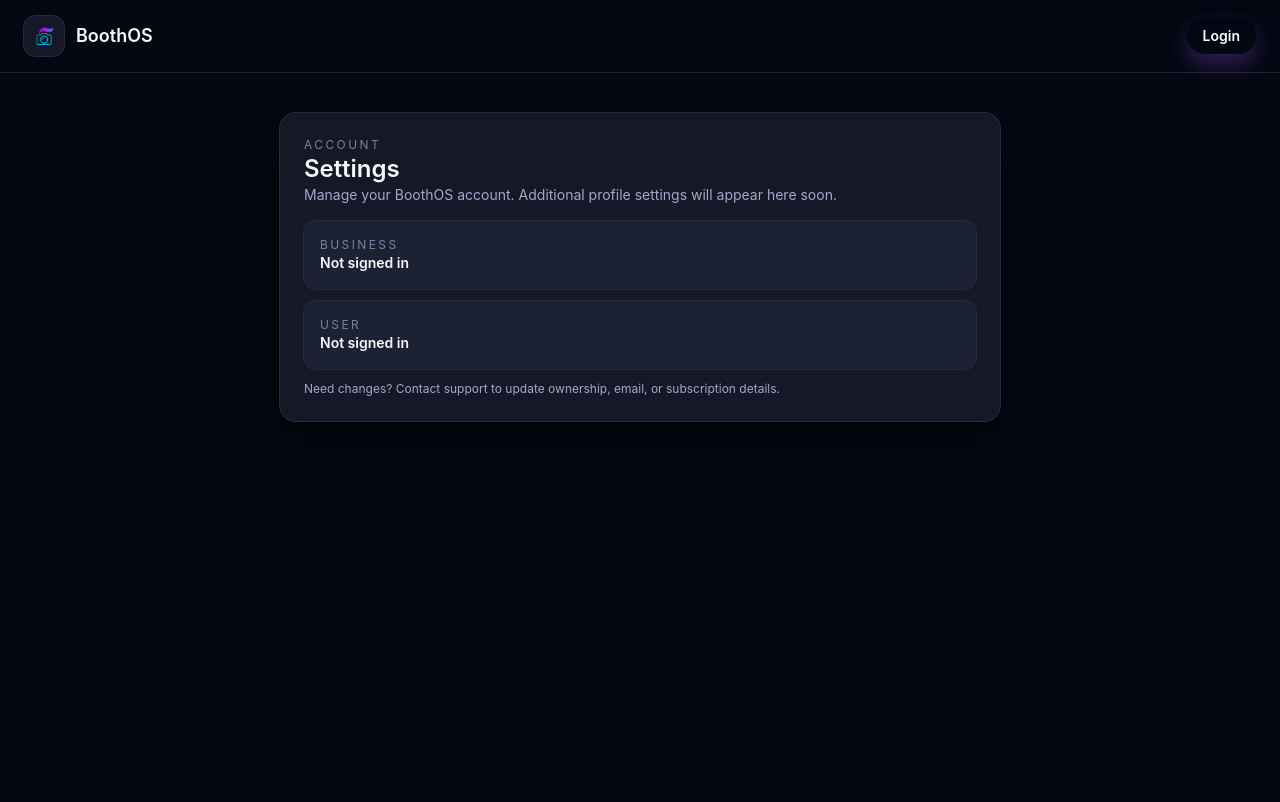
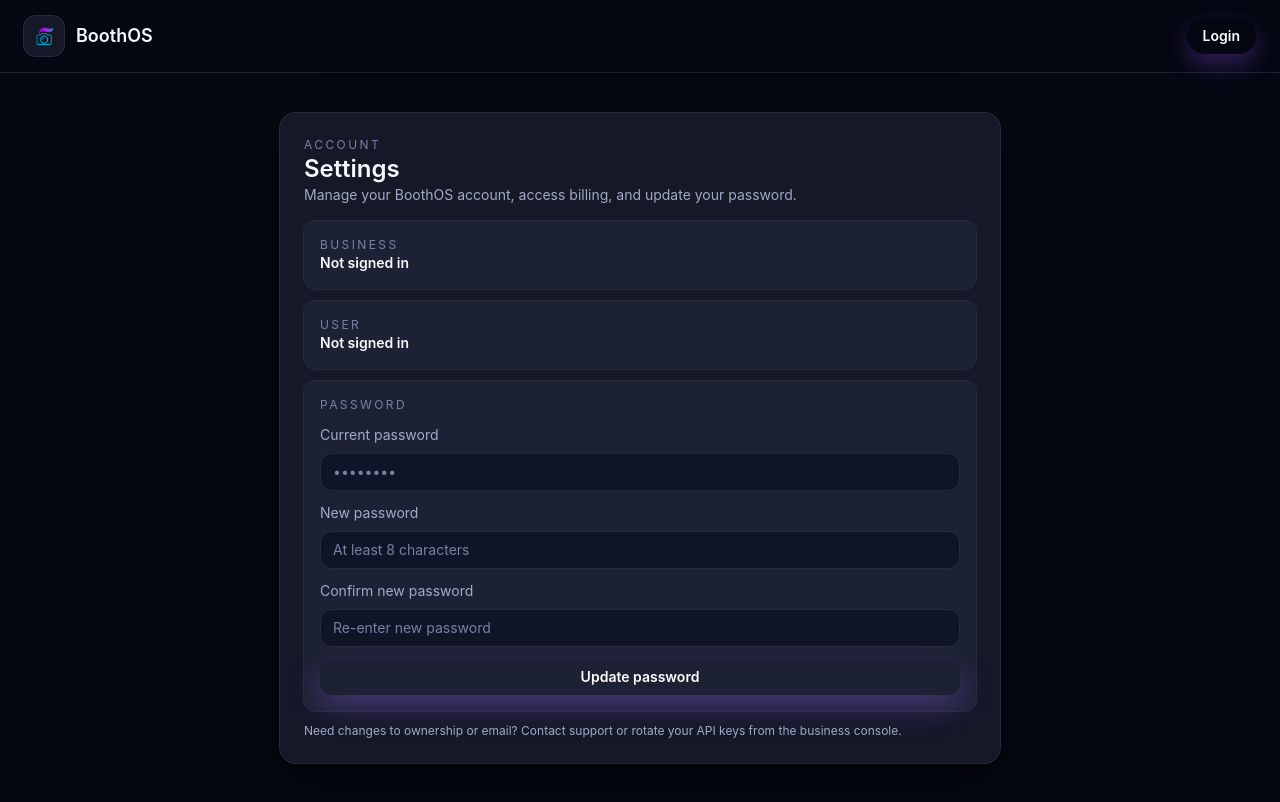
Before and after one commit to PvP2Max/pvp2max-photobooth, a Next.js app: page /settings in a window 1280 px wide. Built offline with nearby package versions, Linux system fonts and the light colour scheme; no server answers.

Commit message:
Improve account UI and add password update endpoint

```diff
--- /dev/null
+++ b/src/app/api/auth/user/password/route.ts
@@ -0,0 +1,31 @@
+import { NextRequest, NextResponse } from "next/server";
+import { getBusinessContext, updateUserPasswordById } from "@/lib/tenants";
+
+export const runtime = "nodejs";
+export const dynamic = "force-dynamic";
+
+export async function POST(request: NextRequest) {
+  const context = await getBusinessContext(request);
+  if (!context?.user) {
+    return NextResponse.json({ error: "Not signed in." }, { status: 401 });
+  }
+  const body = (await request.json().catch(() => ({}))) as {
+    currentPassword?: string;
+    newPassword?: string;
+  };
+  const currentPassword = body.currentPassword?.toString() ?? "";
+  const newPassword = body.newPassword?.toString() ?? "";
+  if (!currentPassword || !newPassword) {
+    return NextResponse.json({ error: "Current and new passwords are required." }, { status: 400 });
+  }
+  if (newPassword.length < 8) {
+    return NextResponse.json({ error: "New password must be at least 8 characters." }, { status: 400 });
+  }
+  try {
+    const user = await updateUserPasswordById(context.user.id, currentPassword, newPassword);
+    return NextResponse.json({ user: { id: user.id, email: user.email }, status: "ok" });
+  } catch (err) {
+    const message = err instanceof Error ? err.message : "Failed to update password.";
+    return NextResponse.json({ error: message }, { status: 400 });
+  }
+}
--- a/src/app/business/page.tsx
+++ b/src/app/business/page.tsx
@@ -961,13 +961,13 @@ export default function BusinessPage() {
                         href="/settings/billing"
                         className="rounded-lg bg-[var(--color-surface)] px-3 py-2 font-semibold text-[var(--color-text)] ring-1 ring-[var(--color-border-subtle)] hover:ring-[var(--color-accent)]"
                       >
-                        Billing (manage subscription)
+                        Billing
                       </a>
                       <a
                         href="/settings"
                         className="rounded-lg bg-[var(--color-surface)] px-3 py-2 font-semibold text-[var(--color-text)] ring-1 ring-[var(--color-border-subtle)] hover:ring-[var(--color-accent)]"
                       >
-                        Settings (profile & password)
+                        Settings
                       </a>
                       <button
                         onClick={signOut}
--- a/src/app/settings/page.tsx
+++ b/src/app/settings/page.tsx
@@ -9,6 +9,12 @@ type Session = {
 
 export default function SettingsPage() {
   const [session, setSession] = useState<Session | null>(null);
+  const [currentPassword, setCurrentPassword] = useState("");
+  const [newPassword, setNewPassword] = useState("");
+  const [confirmPassword, setConfirmPassword] = useState("");
+  const [saving, setSaving] = useState(false);
+  const [message, setMessage] = useState<string | null>(null);
+  const [error, setError] = useState<string | null>(null);
 
   useEffect(() => {
     fetch("/api/auth/business", { credentials: "include" })
@@ -19,13 +25,49 @@ export default function SettingsPage() {
       .catch(() => {});
   }, []);
 
+  async function handlePasswordChange(e: React.FormEvent<HTMLFormElement>) {
+    e.preventDefault();
+    setError(null);
+    setMessage(null);
+    if (newPassword !== confirmPassword) {
+      setError("New password and confirmation do not match.");
+      return;
+    }
+    if (newPassword.length < 8) {
+      setError("New password must be at least 8 characters.");
+      return;
+    }
+    setSaving(true);
+    try {
+      const res = await fetch("/api/auth/user/password", {
+        method: "POST",
+        headers: { "Content-Type": "application/json" },
+        credentials: "include",
+        body: JSON.stringify({ currentPassword, newPassword }),
+      });
+      const data = (await res.json().catch(() => ({}))) as { error?: string };
+      if (!res.ok) {
+        setError(data.error || "Failed to update password.");
+        return;
+      }
+      setMessage("Password updated.");
+      setCurrentPassword("");
+      setNewPassword("");
+      setConfirmPassword("");
+    } catch {
+      setError("Could not update password.");
+    } finally {
+      setSaving(false);
+    }
+  }
+
   return (
     <main className="mx-auto max-w-3xl px-6 py-10 text-[var(--color-text)]">
       <div className="rounded-2xl bg-[var(--color-surface)] p-6 ring-1 ring-[var(--color-border-subtle)] shadow-[var(--shadow-soft)]">
         <p className="text-xs uppercase tracking-[0.2em] text-[var(--color-text-soft)]">Account</p>
         <h1 className="text-2xl font-semibold">Settings</h1>
         <p className="text-sm text-[var(--color-text-muted)]">
-          Manage your BoothOS account. Additional profile settings will appear here soon.
+          Manage your BoothOS account, access billing, and update your password.
         </p>
         <div className="mt-4 space-y-3 text-sm">
           <div className="rounded-xl bg-[var(--color-surface-elevated)] p-4 ring-1 ring-[var(--color-border-subtle)]">
@@ -43,8 +85,65 @@ export default function SettingsPage() {
               {session?.user?.email ?? "Not signed in"}
             </p>
           </div>
+          <div className="rounded-xl bg-[var(--color-surface-elevated)] p-4 ring-1 ring-[var(--color-border-subtle)]">
+            <p className="text-xs uppercase tracking-[0.2em] text-[var(--color-text-soft)]">Password</p>
+            <form onSubmit={handlePasswordChange} className="mt-3 space-y-3">
+              {error && (
+                <div className="rounded-lg bg-[var(--color-danger-soft)] px-3 py-2 text-[var(--color-text)] ring-1 ring-[rgba(249,115,115,0.35)]">
+                  {error}
+                </div>
+              )}
+              {message && (
+                <div className="rounded-lg bg-[var(--color-success-soft)] px-3 py-2 text-[var(--color-text)] ring-1 ring-[rgba(34,197,94,0.35)]">
+                  {message}
+                </div>
+              )}
+              <label className="block text-[var(--color-text-muted)]">
+                Current password
+                <input
+                  type="password"
+                  value={currentPassword}
+                  onChange={(e) => setCurrentPassword(e.target.value)}
+                  className="mt-2 w-full rounded-xl border border-[var(--color-border-subtle)] bg-[var(--input-bg)] px-3 py-2 text-[var(--color-text)] placeholder:text-[var(--input-placeholder)] focus:border-[var(--input-border-focus)] focus:outline-none"
+                  placeholder="••••••••"
+                  required
+                />
+              </label>
+              <label className="block text-[var(--color-text-muted)]">
+                New password
+                <input
+                  type="password"
+                  value={newPassword}
+                  onChange={(e) => setNewPassword(e.target.value)}
+                  className="mt-2 w-full rounded-xl border border-[var(--color-border-subtle)] bg-[var(--input-bg)] px-3 py-2 text-[var(--color-text)] placeholder:text-[var(--input-placeholder)] focus:border-[var(--input-border-focus)] focus:outline-none"
+                  placeholder="At least 8 characters"
+                  required
+                  minLength={8}
+                />
+              </label>
+              <label className="block text-[var(--color-text-muted)]">
+                Confirm new password
+                <input
+                  type="password"
+                  value={confirmPassword}
+                  onChange={(e) => setConfirmPassword(e.target.value)}
+                  className="mt-2 w-full rounded-xl border border-[var(--color-border-subtle)] bg-[var(--input-bg)] px-3 py-2 text-[var(--color-text)] placeholder:text-[var(--input-placeholder)] focus:border-[var(--input-border-focus)] focus:outline-none"
+                  placeholder="Re-enter new password"
+                  required
+                  minLength={8}
+                />
+              </label>
+              <button
+                type="submit"
+                disabled={saving}
+                className="w-full rounded-xl bg-[var(--gradient-brand)] px-4 py-2 font-semibold text-[var(--color-text-on-primary)] shadow-[0_12px_30px_rgba(155,92,255,0.32)] disabled:opacity-60"
+              >
+                {saving ? "Updating…" : "Update password"}
+              </button>
+            </form>
+          </div>
           <p className="text-xs text-[var(--color-text-muted)]">
-            Need changes? Contact support to update ownership, email, or subscription details.
+            Need changes to ownership or email? Contact support or rotate your API keys from the business console.
           </p>
         </div>
       </div>
--- a/src/lib/tenants.ts
+++ b/src/lib/tenants.ts
@@ -459,6 +459,19 @@ export async function verifyUserCredentials(email: string, password: string) {
   if (!user) return null;
   const valid = verifyPassword(password, user.passwordSalt, user.passwordHash);
   return valid ? user : null;
+}
+
+export async function updateUserPasswordById(userId: string, currentPassword: string, newPassword: string) {
+  const users = await readUsers();
+  const user = users.find((u) => u.id === userId);
+  if (!user) throw new Error("User not found.");
+  const valid = verifyPassword(currentPassword, user.passwordSalt, user.passwordHash);
+  if (!valid) throw new Error("Current password is incorrect.");
+  const hashed = hashPassword(newPassword);
+  user.passwordHash = hashed.hash;
+  user.passwordSalt = hashed.salt;
+  await writeUsers(users);
+  return { id: user.id, email: user.email };
 }
 
 export async function findBusinessBySlug(slug: string) {
```
